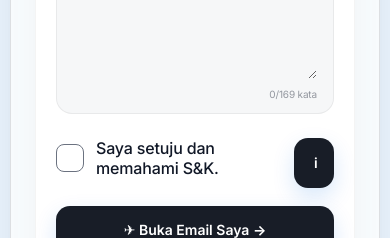
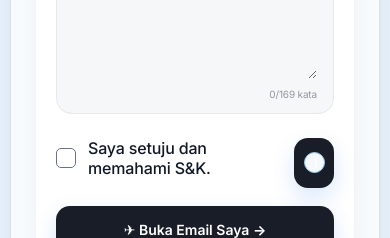
Before and after one commit to LionerHakim/JRHs, a React (Vite) app: page / in a window 390 px wide. Shown: the part 6780-7018 px from the top of the page. Built offline with nearby package versions, Linux system fonts and the light colour scheme.

Commit message:
feat: accessible contact S&K consent
Add accessible contact S&K consent UI and submit validation.

```diff
--- a/src/index.css
+++ b/src/index.css
@@ -1158,9 +1158,9 @@ img { display: block; max-width: 100%; }
 }
 
 .terms-checkbox-box {
-  width: 24px;
-  height: 24px;
-  flex: 0 0 24px;
+  width: 20px;
+  height: 20px;
+  flex: 0 0 20px;
   display: grid;
   place-items: center;
   border: 1.5px solid #6b7280;
@@ -1211,29 +1211,47 @@ img { display: block; max-width: 100%; }
 }
 
 .terms-checkbox-info {
-  width: 28px;
-  height: 28px;
-  flex: 0 0 28px;
-  margin-left: 10px;
+  position: relative;
+  width: 44px;
+  height: 44px;
+  flex: 0 0 44px;
+  margin-left: 2px;
   padding: 0;
   display: grid;
   place-items: center;
+  border: 0;
+  border-radius: 50%;
+  background: transparent;
+  color: var(--blue-strong);
+  font-size: 13px;
+  font-weight: 600;
+  line-height: 1;
+  cursor: pointer;
+  transition: transform 180ms var(--ease);
+}
+
+.terms-checkbox-info::before {
+  content: "";
+  position: absolute;
+  width: 22px;
+  height: 22px;
   border: 1.5px solid #9cc8f2;
   border-radius: 50%;
   background: #f4f9ff;
-  color: var(--blue-strong);
-  font-size: 14px;
-  font-weight: 600;
-  line-height: 1;
-  cursor: pointer;
   transition: background-color 180ms var(--ease), border-color 180ms var(--ease), transform 180ms var(--ease);
-}
-
-.terms-checkbox-info:hover,
-.terms-checkbox-info:focus-visible {
+  z-index: -1;
+}
+
+.terms-checkbox-info:hover::before,
+.terms-checkbox-info:focus-visible::before {
   background: #e8f3ff;
   border-color: #72ace4;
-  transform: translateY(-1px);
+  transform: scale(1.04);
+}
+
+.terms-checkbox-info:focus-visible {
+  outline: 2px solid rgba(0,105,224,.22);
+  outline-offset: 1px;
 }
 
 .terms-checkbox-info:disabled {
@@ -1318,17 +1336,22 @@ img { display: block; max-width: 100%; }
   }
 
   .terms-checkbox-box {
-    width: 28px;
-    height: 28px;
-    flex-basis: 28px;
-    border-radius: 8px;
+    width: 20px;
+    height: 20px;
+    flex-basis: 20px;
+    border-radius: 5px;
   }
 
   .terms-checkbox-info {
-    width: 34px;
-    height: 34px;
-    flex-basis: 34px;
-    margin-left: 12px;
+    width: 44px;
+    height: 44px;
+    flex-basis: 44px;
+    margin-left: 0;
+  }
+
+  .terms-checkbox-info::before {
+    width: 21px;
+    height: 21px;
   }
 
   .terms-checkbox-popover {
--- a/src/main.tsx
+++ b/src/main.tsx
@@ -1,5 +1,5 @@
 import { useEffect, useRef, useState } from 'react'
-import type { ChangeEvent, FocusEvent, FormEvent } from 'react'
+import type { ChangeEvent, FocusEvent, FormEvent, RefObject } from 'react'
 import { createRoot } from 'react-dom/client'
 import { siteConfig } from './config/site'
 
@@ -13,6 +13,7 @@ type TermsCheckboxProps = {
   termsOpen: boolean
   onTermsToggle: () => void
   id?: string
+  inputRef?: RefObject<HTMLInputElement | null>
 }
 
 function TermsCheckbox({
@@ -25,6 +26,7 @@ function TermsCheckbox({
   termsOpen,
   onTermsToggle,
   id = 'terms-checkbox',
+  inputRef,
 }: TermsCheckboxProps) {
   const popoverId = id + '-details'
 
@@ -33,6 +35,7 @@ function TermsCheckbox({
       <label className="terms-checkbox-label" htmlFor={id}>
         <input
           id={id}
+          ref={inputRef}
           className="terms-checkbox-input"
           type="checkbox"
           required={required}
@@ -54,7 +57,7 @@ function TermsCheckbox({
       <button
         className="terms-checkbox-info"
         type="button"
-        aria-label="Lihat S&K"
+        aria-label="Lihat syarat dan ketentuan"
         aria-expanded={termsOpen}
         aria-controls={popoverId}
         disabled={disabled}
@@ -71,6 +74,7 @@ function TermsCheckbox({
         <div id={popoverId} className="terms-checkbox-popover" role="dialog" aria-label="Syarat dan ketentuan">
           <div className="terms-checkbox-popover-head">
             <strong>Syarat & Ketentuan</strong>
+            <button className="terms-checkbox-close" type="button" aria-label="Tutup syarat dan ketentuan" onClick={onTermsToggle}>×</button>
           </div>
           <p>Dengan mencentang kotak ini, Anda menyetujui penggunaan data yang diberikan untuk keperluan menyiapkan dan membalas pesan melalui email. Jangan mengirim data sensitif, rahasia, atau informasi yang tidak diperlukan.</p>
           <p>Website hanya menyiapkan draft email pada aplikasi email perangkat Anda. Pengiriman pesan tetap dilakukan oleh Anda.</p>
@@ -231,6 +235,7 @@ export default function App() {
   const [touched, setTouched] = useState({ name: false, message: false, privacy: false })
   const navActionsRef = useRef<HTMLDivElement>(null)
   const contactPrivacyRef = useRef<HTMLDivElement>(null)
+  const privacyInputRef = useRef<HTMLInputElement>(null)
   const contactTopicRef = useRef<HTMLDivElement>(null)
 
   useEffect(() => {
@@ -311,7 +316,11 @@ export default function App() {
     }
 
     if (!message.trim()) return setContactError('Pesan belum diisi.')
-    if (!privacy) return setContactError('Persetujuan penggunaan data diperlukan.')
+    if (!privacy) {
+      setContactError('Centang persetujuan S&K untuk melanjutkan.')
+      privacyInputRef.current?.focus()
+      return
+    }
 
     const subject = encodeURIComponent(`[Portfolio Contact] ${purpose || 'Pesan dari website'}`)
     const body = encodeURIComponent(`Halo JRH,
@@ -337,6 +346,9 @@ ${name.trim()}`)
 
     window.location.href = `mailto:${siteConfig.contactEmail}?subject=${subject}&body=${body}`
     setContactStatus('Email sudah disiapkan. Pilih aplikasi email di perangkat Anda, lalu kirim.')
+    setPrivacy(false)
+    setTermsOpen(false)
+    setTouched((current) => ({ ...current, privacy: false }))
   }
 
   return (
@@ -644,6 +656,7 @@ Web app dan digital product yang sedang dibangun untuk memecahkan masalah nyata.
                     required
                     termsOpen={termsOpen}
                     onTermsToggle={() => setTermsOpen((open) => !open)}
+                    inputRef={privacyInputRef}
                   />
                 </div>
                 <button type="submit">✈ <span>Buka Email Saya</span> <span aria-hidden="true">→</span></button>
```
